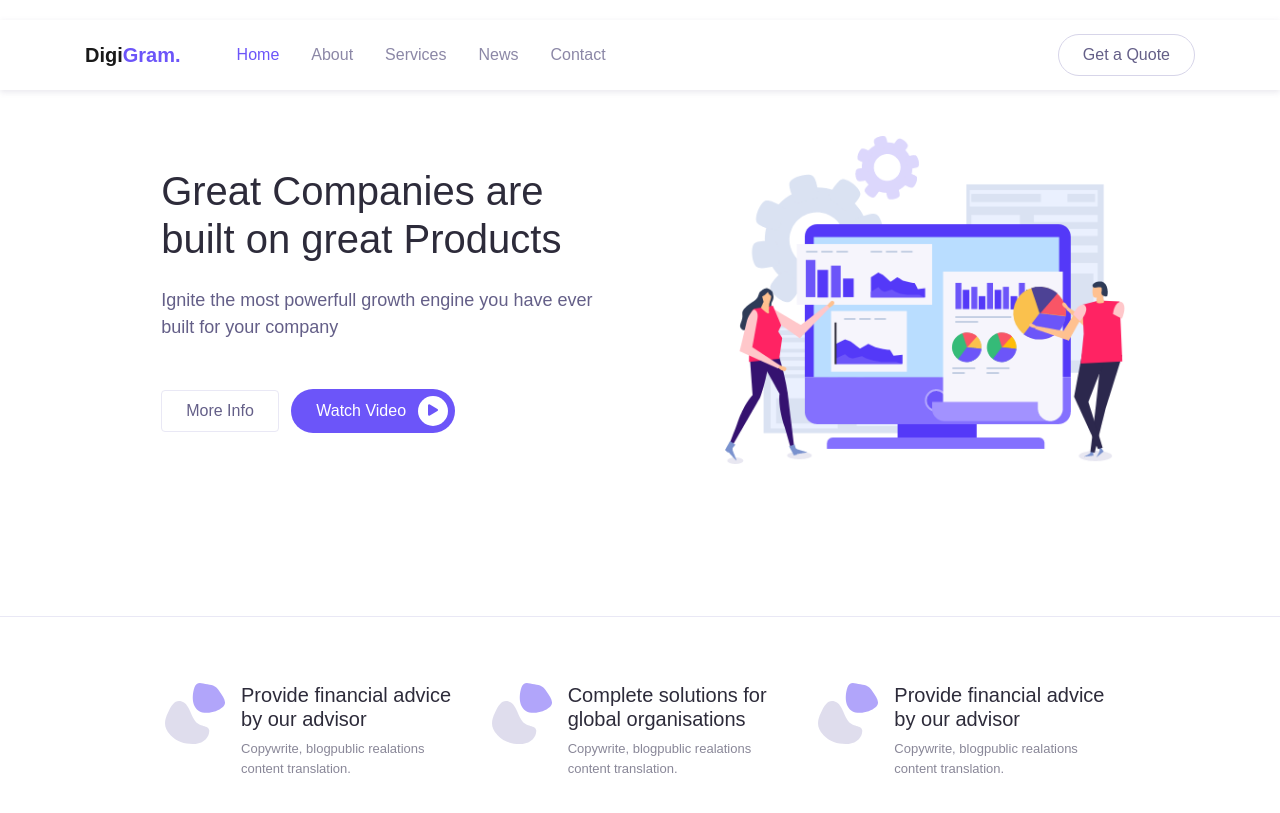
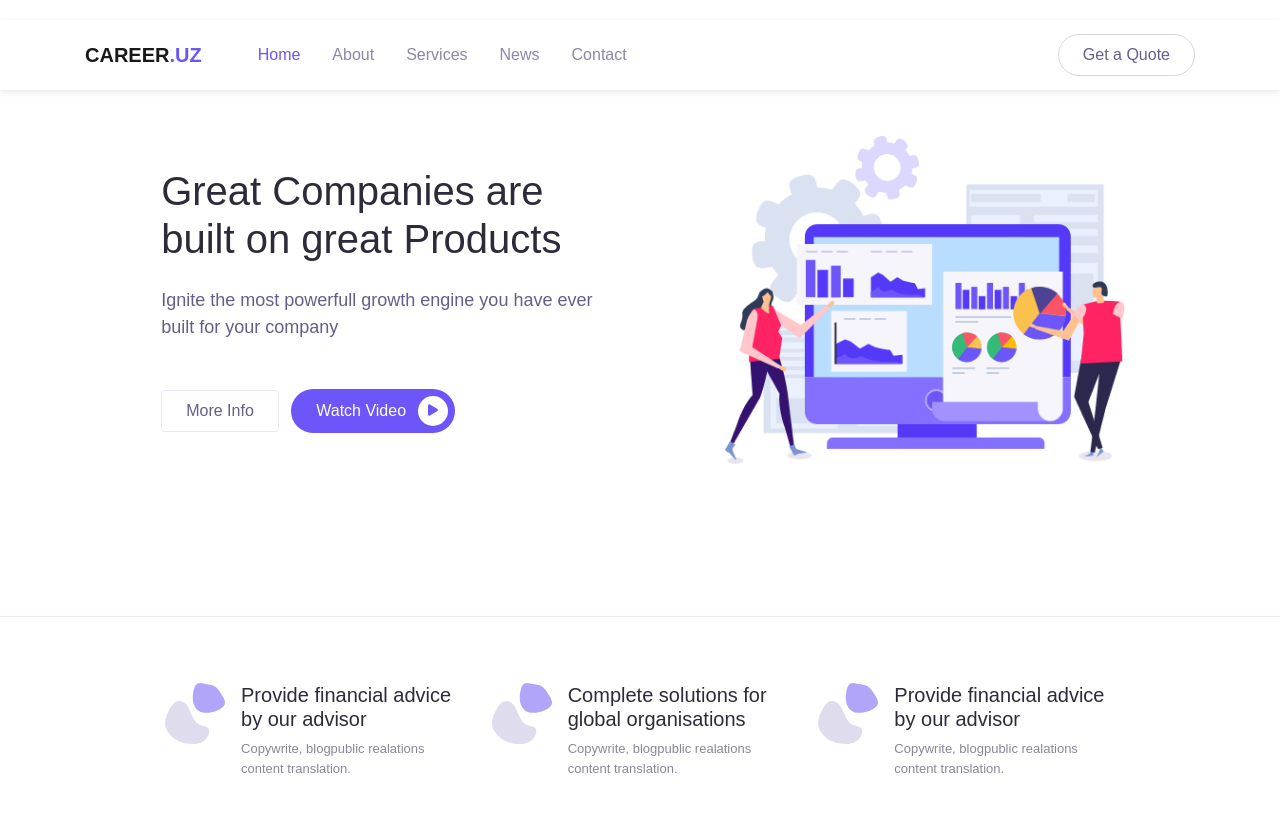
Before and after one commit to aliwebdev/career_uz, a plain HTML site: page html/index.html in a window 1280 px wide. Shown: the top 813 px of the page. Drawn offline with Linux system fonts and the light colour scheme; files whose address does not match are found by name.

Commit message:
UPDATE
HACKATHON

```diff
--- a/html/index.html
+++ b/html/index.html
@@ -29,7 +29,7 @@
   <header>
     <nav class="navbar navbar-expand-lg navbar-light navbar-float">
       <div class="container">
-        <a href="index.html" class="navbar-brand">Digi<span class="text-primary">Gram.</span></a>
+        <a href="index.html" class="navbar-brand">CAREER<span class="text-primary">.UZ</span></a>
 
         <button class="navbar-toggler" data-toggle="collapse" data-target="#navbarContent" aria-controls="navbarContent" aria-expanded="false" aria-label="Toggle navigation">
           <span class="navbar-toggler-icon"></span>
```
